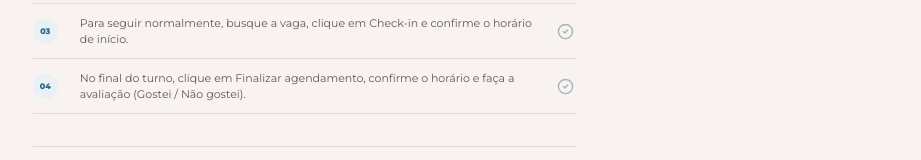
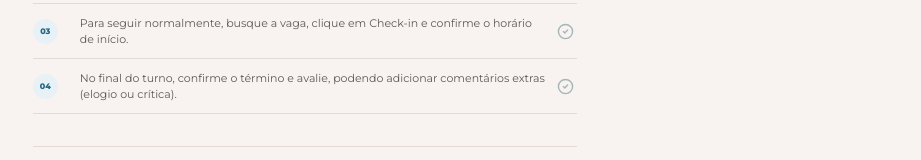
Before and after one commit to brenoowesley/manual-iwof-admin, a React (Vite) app in the folder client/: page / in a window 1280 px wide. Shown: the part 2657-2817 px from the top of the page, without its empty margins (313-1234 px from the left). Built offline with nearby package versions, Linux system fonts and the light colour scheme.

Commit message:
Update Dashboard to mention optional review comments

```diff
--- a/client/src/pages/Home.tsx
+++ b/client/src/pages/Home.tsx
@@ -53,12 +53,12 @@ const modules: Module[] = [
     icon: LayoutDashboard,
     route: "/",
     duration: "4 min",
-    steps: ["Verifique o botão Requer Ação: ele acende quando há pendências urgentes.", "Clique no botão para filtrar rapidamente Atrasos e Próximos Inícios.", "Para seguir normalmente, busque a vaga, clique em Check-in e confirme o horário de início.", "No final do turno, clique em Finalizar agendamento, confirme o horário e faça a avaliação (Gostei / Não gostei)."],
+    steps: ["Verifique o botão Requer Ação: ele acende quando há pendências urgentes.", "Clique no botão para filtrar rapidamente Atrasos e Próximos Inícios.", "Para seguir normalmente, busque a vaga, clique em Check-in e confirme o horário de início.", "No final do turno, confirme o término e avalie, podendo adicionar comentários extras (elogio ou crítica)."],
     tip: "Deixe o sistema atuar como seu co-piloto. Se houver o botão vermelho Requer Ação, trate essas urgências primeiro antes de verificar o restante da operação.",
     details: [
       { title: "Fluxo de Badges: Requer Ação", body: "Sempre que existirem trabalhadores pendentes (próximos do início ou atrasados), um botão vermelho no topo alertará você. As vagas específicas também recebem uma tag vermelha indicando os minutos de atraso." },
       { title: "Tratativa de Atrasos", body: "Ao clicar em Requer Ação, você verá uma tela limpa, categorizada. Lá, você pode contatar rapidamente o profissional ou registrar a Falta, o que pode bloquear o trabalhador por 15 dias." },
-      { title: "Como terminar o turno", body: "Ao final, clique em Finalizar agendamento e confirme o horário de término. Em seguida, o sistema abrirá a tela de avaliação, onde você pode marcar Gostei, Não gostei ou Pular, para então enviar a avaliação." },
+      { title: "Como terminar o turno", body: "Ao final, clique em Finalizar agendamento e confirme o horário de término. Na tela de avaliação, escolha Gostei, Não gostei ou Pular. Se desejar, adicione comentários extras (Elogio ou Crítica) antes de enviar." },
     ],
   },
   {
```
